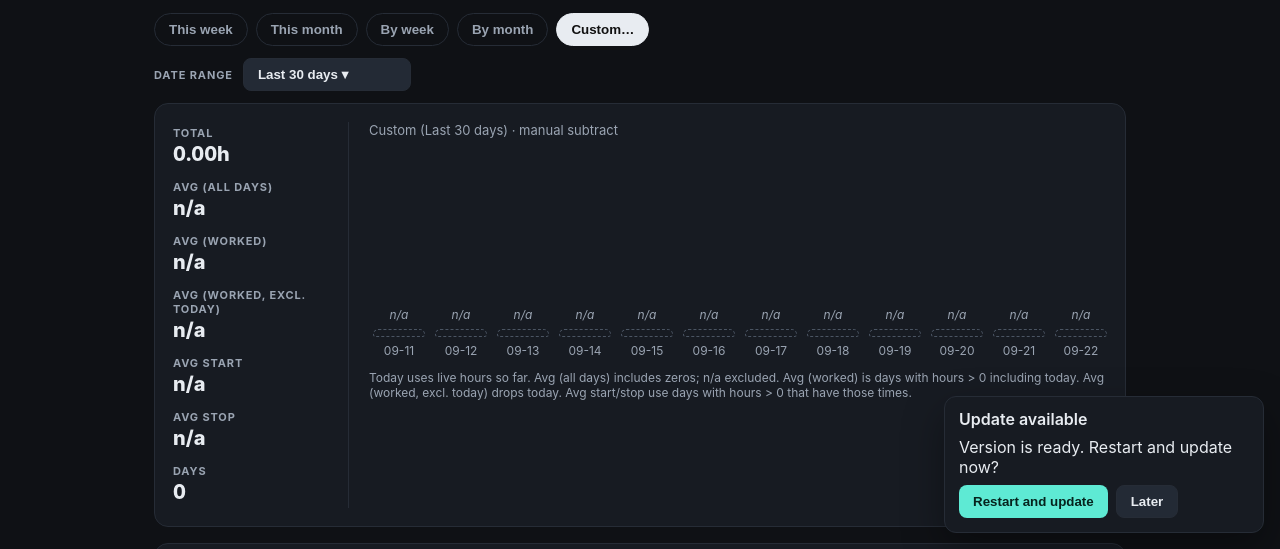
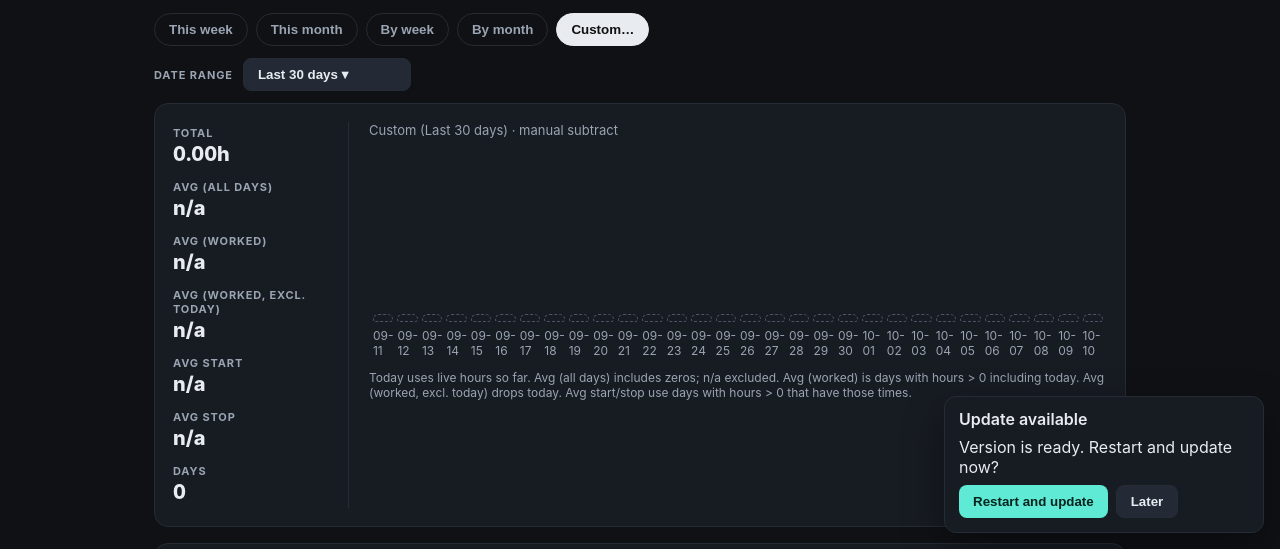
Before and after one commit to jackaldenryan/computer-usage-tracker, a website built with Vite: page index.html in a window 1280 px wide. Both pictures are taken after a click on the button "Custom…". Shown: the part 251-800 px from the top of the page. Built offline with nearby package versions, Linux system fonts and the light colour scheme.

Commit message:
v0.1.7: fit all chart bars, hide cramped labels, show hours on hover

```diff
--- a/package.json
+++ b/package.json
@@ -1,7 +1,7 @@
 {
   "name": "work-hours-tracker",
   "private": true,
-  "version": "0.1.6",
+  "version": "0.1.7",
   "type": "module",
   "scripts": {
     "dev": "vite",
--- a/src-tauri/Cargo.toml
+++ b/src-tauri/Cargo.toml
@@ -1,6 +1,6 @@
 [package]
 name = "work-hours-tracker"
-version = "0.1.6"
+version = "0.1.7"
 description = "Automatic daily computer usage tracker for macOS"
 edition = "2021"
 default-run = "work-hours-tracker"
--- a/src-tauri/tauri.conf.json
+++ b/src-tauri/tauri.conf.json
@@ -1,7 +1,7 @@
 {
   "$schema": "https://schema.tauri.app/config/2",
   "productName": "Computer Usage Tracker",
-  "version": "0.1.6",
+  "version": "0.1.7",
   "identifier": "com.workhours.tracker",
   "build": {
     "frontendDist": "../dist",
--- a/src/main.js
+++ b/src/main.js
@@ -465,7 +465,7 @@ function renderAll() {
     const h = (it.future || it.na || !it.hours) ? 8 : Math.max(10, Math.round((it.hours / max) * 170));
     b.className = "bar" + (!it.hours && !it.na ? " zero" : "") + (it.future ? " future" : "") + (it.na ? " na" : "");
     b.style.height = h + "px";
-    b.title = `${it.key || it.label}: ${it.hours == null ? "n/a" : it.hours.toFixed(2) + "h"}`;
+    col.title = `${it.key || it.label}: ${it.hours == null ? "n/a" : it.hours.toFixed(2) + "h"}`;
     const l = document.createElement("div");
     l.className = "bar-label";
     l.textContent = it.label;
@@ -478,6 +478,19 @@ function renderAll() {
     }
     chart.append(col);
   }
+  const n = items.length;
+  chart.style.gap = n > 50 ? "1px" : n > 30 ? "2px" : n > 16 ? "4px" : n > 10 ? "6px" : "10px";
+  requestAnimationFrame(() => {
+    for (const col of chart.querySelectorAll(".bar-col")) {
+      const w = col.clientWidth;
+      const val = col.querySelector(".bar-val");
+      const lab = col.querySelector(".bar-label");
+      const sub = col.querySelector(".bar-sub");
+      if (val) val.classList.toggle("tight", w < 28);
+      if (lab) lab.classList.toggle("tight", w < 18);
+      if (sub) sub.classList.toggle("tight", w < 22);
+    }
+  });
   const m = byDate();
   const todayStr = logicalTodayStr();
   const dayKeys = viewDayKeys();
@@ -506,8 +519,6 @@ function renderAll() {
     ? fmtClock(daySecToClock(stops.reduce((a, b) => a + b, 0) / stops.length))
     : "n/a";
   $("daysN").textContent = String(allDays.length);
-  chart.classList.toggle("scroll", view === "custom" && items.length > 14);
-
   const tb = $("rows");
   tb.innerHTML = "";
   if ((view === "week" || view === "month" || view === "custom") && !grouped) {
--- a/src/styles.css
+++ b/src/styles.css
@@ -65,9 +65,7 @@ input[type="number"] {
 }
 .chart-main { flex: 1; min-width: 0; }
 .view-title { color: var(--muted); font-size: 13px; margin: 0 0 4px; }
-.chart { display: flex; align-items: flex-end; gap: 10px; min-height: 220px; padding: 12px 4px 4px; }
-.chart.scroll { overflow-x: auto; justify-content: flex-start; }
-.chart.scroll .bar-col { min-width: 52px; }
+.chart { display: flex; align-items: flex-end; gap: 10px; min-height: 220px; padding: 12px 4px 4px; width: 100%; overflow: hidden; }
 .range { display: flex; align-items: center; gap: 10px; margin: 0 0 12px; flex-wrap: wrap; }
 .range.hidden { display: none; }
 .range label { font-size: 13px; color: var(--muted); display: flex; align-items: center; gap: 6px; }
@@ -116,10 +114,11 @@ input[type="number"] {
 .cal-day.disabled { color: #4b5563; cursor: default; }
 .range-apply { display: flex; justify-content: flex-end; align-items: center; gap: 8px; margin-top: 8px; }
 .range-apply .hint { margin-right: auto; }
-.bar-col { flex: 1; display: flex; flex-direction: column; align-items: center; gap: 6px; min-width: 0; }
+.bar-col { flex: 1 1 0; display: flex; flex-direction: column; align-items: center; gap: 6px; min-width: 0; max-width: 64px; cursor: default; }
 .bar-val { font-size: 12px; color: var(--text); font-variant-numeric: tabular-nums; min-height: 16px; }
+.bar-val.tight, .bar-label.tight, .bar-sub.tight { visibility: hidden; height: 0; min-height: 0; overflow: hidden; margin: 0; }
 .bar {
-  width: 100%; max-width: 64px; border-radius: 8px 8px 4px 4px;
+  width: 100%; border-radius: 8px 8px 4px 4px;
   background: var(--bar); min-height: 4px;
 }
 .bar.zero { background: #2a3340; }
```
Also changed, not shown: 2 other files.
